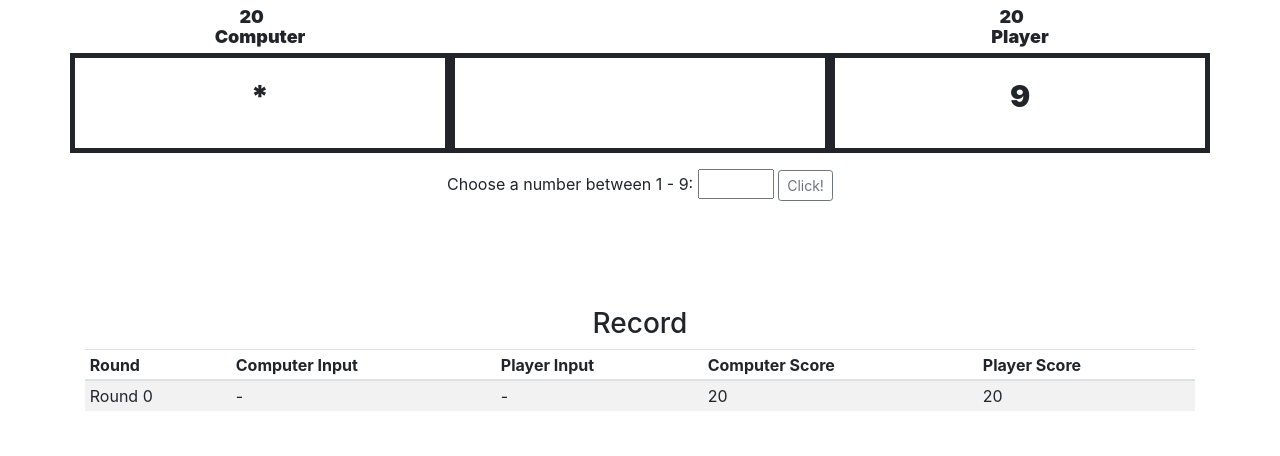
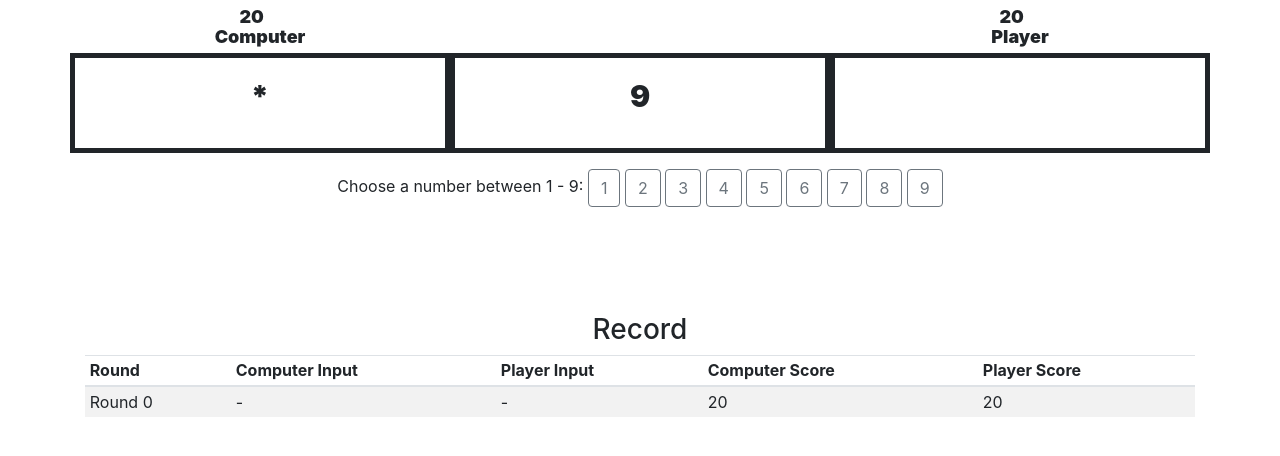
Before and after one commit to WeStarEducation/WeStarEducation.github.io, a plain HTML site: page NumberCastle.html in a window 1280 px wide. Both pictures are taken after a click on the button "Game Start". Shown: the part 162-618 px from the top of the page. Drawn offline with Linux system fonts and the light colour scheme.

Commit message:
Number Castle Update
Number Castle input update

```diff
--- a/NumberCastle.html
+++ b/NumberCastle.html
@@ -37,8 +37,15 @@
                 </div>
                 <div class="input-field mt-3">
                     <span id="prompt">Choose a number between 1 - 9:</span>
-                    <input type="number" id="input" name="quantity" min="1" max="9">
-                    <button id="btn" class="btn btn-sm btn-outline-secondary" onclick="readInput()" disabled=true>Click!</button>
+                    <button id=1 class="btn btn-large btn-outline-secondary" onclick="readInput(1)">1</button>
+                    <button id=2 class="btn btn-large btn-outline-secondary" onclick="readInput(2)">2</button>
+                    <button id=3 class="btn btn-large btn-outline-secondary" onclick="readInput(3)">3</button>
+                    <button id=4 class="btn btn-large btn-outline-secondary" onclick="readInput(4)">4</button>
+                    <button id=5 class="btn btn-large btn-outline-secondary" onclick="readInput(5)">5</button>
+                    <button id=6 class="btn btn-large btn-outline-secondary" onclick="readInput(6)">6</button>
+                    <button id=7 class="btn btn-large btn-outline-secondary" onclick="readInput(7)">7</button>
+                    <button id=8 class="btn btn-large btn-outline-secondary" onclick="readInput(8)">8</button>
+                    <button id=9 class="btn btn-large btn-outline-secondary" onclick="readInput(9)">9</button>
                 </div>
                 <div class="start-button mt-2">
                     <button id="restart" class="btn btn-secondary" onclick="start()">Game Start</button>
--- a/js/NumberCastle.js
+++ b/js/NumberCastle.js
@@ -12,6 +12,9 @@ var player_score;
 var timer;
 var count_down;
 
+window.onload = function(){
+    buttonDisabled(true);
+}
 
 
 function start(){
@@ -32,12 +35,12 @@ function start(){
 function startRound(){
     round += 1;
     document.getElementById("round").innerText = "Round "+ round;
-    document.getElementById("btn").disabled = false;
     if (ai_score >= 9){
         ai_input = getRndInteger(1,9);
     }else{
         ai_input = getRndInteger(1, ai_score);
     }
+    buttonDisabled(false);
     document.getElementById("player-block").innerText = "";
     document.getElementById("block2").innerText = "";
     document.getElementById("block1").innerText = "*";
@@ -58,23 +61,25 @@ function setTimer(){
 
 function runTimer(){
     count_down--;
-    document.getElementById("player-block").innerText = count_down;
+    document.getElementById("block2").innerText = count_down;
     if (count_down == 0){
+        buttonDisabled(true);
         clearInterval(timer);
         setWinner(2);
 
     }
 }
 
-function readInput(){
-    let userinput = parseInt(document.getElementById("input").value);
-    if(isNaN(userinput) || userinput > 9 || userinput < 1 || userinput > player_score){
-        return;
+function readInput(userinput){
+    buttonDisabled(true);
+    if(userinput > player_score){
+        player_input = player_score;
+    }else{
+        player_input = userinput;
     }
-    document.getElementById("btn").disabled = true;
     clearInterval(timer);
-    player_input = userinput;
     document.getElementById("player-block").innerText = "*";
+    document.getElementById("block2").innerText = "";
     check();
 }
 
@@ -83,7 +88,6 @@ function check(){
     setTimeout(function(){
         document.getElementById("block1").innerText = ai_input;
         document.getElementById("player-block").innerText = player_input;
-        document.getElementById("input").value = "";
 
         if(player_input + ai_input == 10){
             if(player_input > ai_input){
@@ -94,6 +98,8 @@ function check(){
                 player_score += ai_input;
                 ai_score -= ai_input;
                 document.getElementById("block2").innerText = "Player win this turn";
+            }else{
+                document.getElementById("block2").innerText = "Draw";
             }
         }else{
             if(player_input < ai_input){
@@ -104,6 +110,8 @@ function check(){
                 player_score += ai_input;
                 ai_score -= ai_input;
                 document.getElementById("block2").innerText = "Player win this turn";
+            }else{
+                document.getElementById("block2").innerText = "Draw";
             }
         }
         document.getElementById("ai-score").innerText = ai_score;
@@ -138,7 +146,6 @@ function setWinner(winner){
         document.getElementById("block2").innerText = "Computer wins!";
 
     }
-    document.getElementById("btn").disabled = true;
     document.getElementById("restart").hidden = false;
 }
 
@@ -155,3 +162,21 @@ function insertRow(round, c_input, p_input, c_score, p_score){
     computer_score .innerHTML =  c_score;
     player_score .innerHTML =  p_score;
 }
+
+function buttonDisabled(bool){
+    if (bool == true){
+        for(let i=1;i<10;i++){
+            document.getElementById(i).disabled = true;
+        }
+    }else{
+        let upboundary;
+        if (player_score > 9){
+            upboundary = 9;
+        }else{
+            upboundary = player_score;
+        }
+        for(let i=1;i<=upboundary;i++){
+            document.getElementById(i).disabled = false;
+        }
+    }
+}
```
